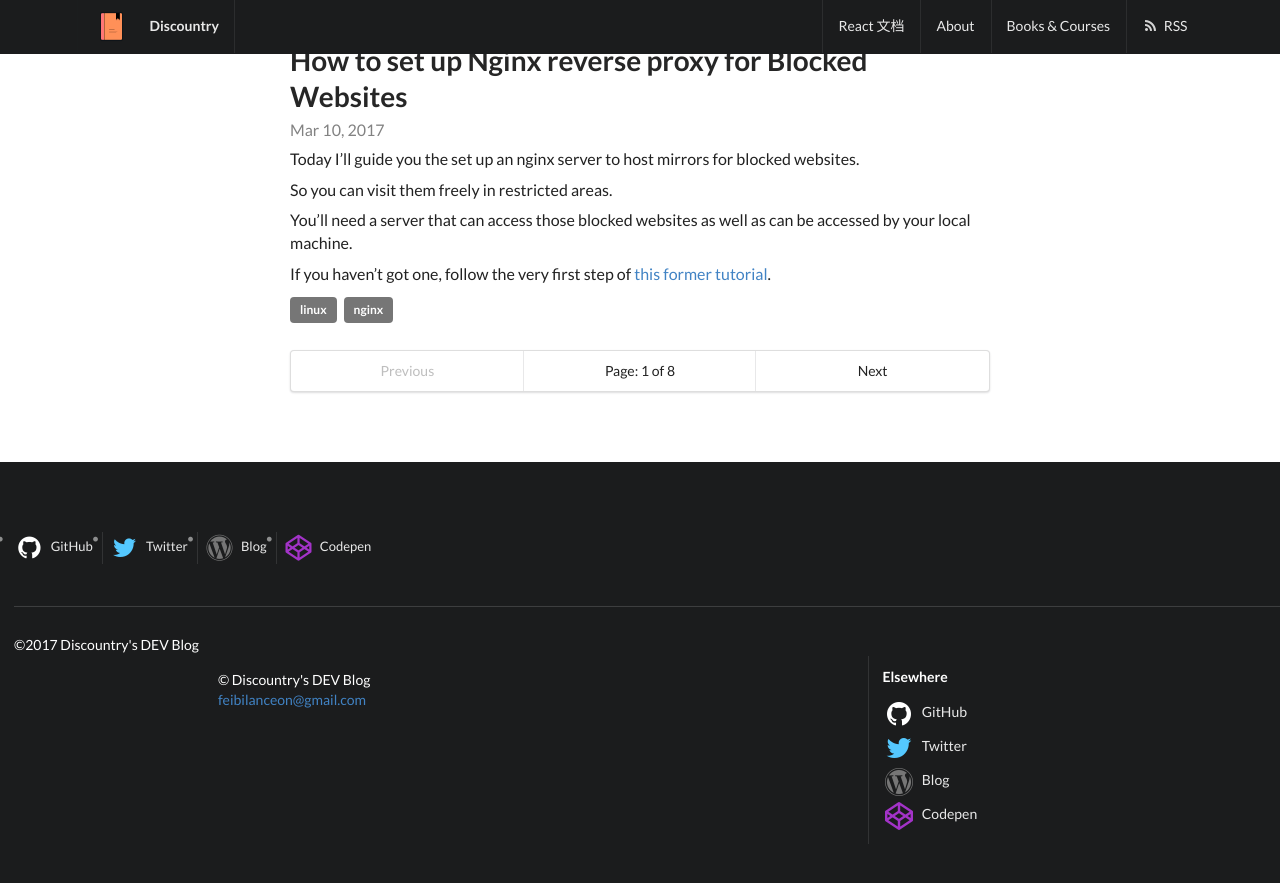
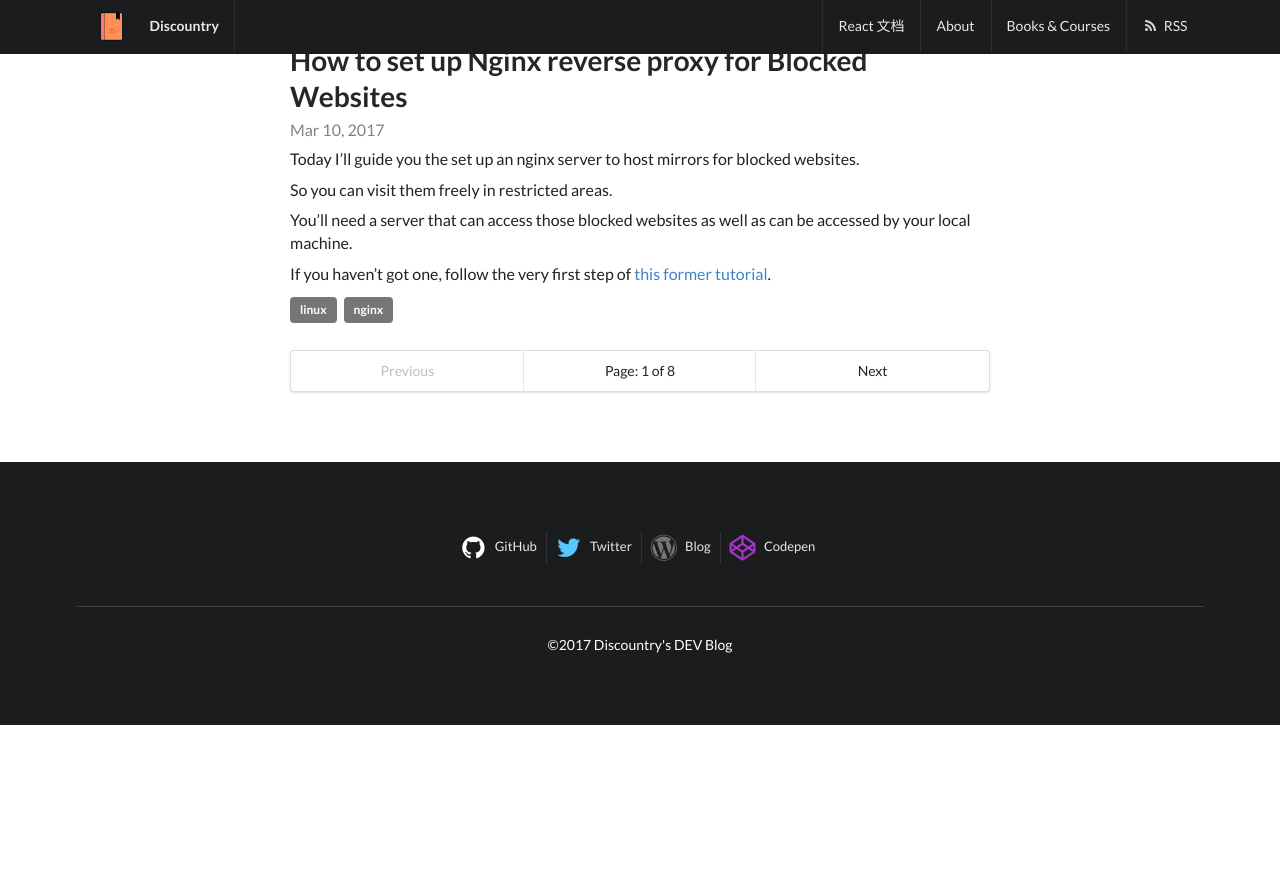
Before and after one commit to discountry/discountry.github.io, a Jekyll site: the page built from index.html, in a window 1280 px wide and 900 px high, scrolled down 1534 px. Shown: the top 883 px of the window. Built offline with Jekyll 4.4.1, drawn with Linux system fonts in a browser that asks for light colours; the list of posts is cut into pages by our own code; after the commit the page ends 2259 px from its top, so only the background shows below that.

Commit message:
change footer

```diff
--- a/_includes/footer.html
+++ b/_includes/footer.html
@@ -1,86 +1,41 @@
 <footer class="ui inverted vertical footer segment">
-  <div class="container">
-      <ul class="ui horizontal inverted small divided link list">
+  <div class="ui center aligned container">
+      <div class="ui horizontal inverted small divided link list">
           {% if site.github_username %}
-          <li class="item">
+          <div class="item">
             <a href="https://github.com/{{ site.github_username }}">
               <i class="big inverted icon github"></i>
               <span class="username">GitHub</span>
             </a>
-          </li>
+          </div>
           {% endif %}
           {% if site.twitter_username %}
-          <li class="item">
+          <div class="item">
             <a href="https://twitter.com/{{ site.twitter_username }}">
               <i class="big inverted blue icon twitter"></i>
               <span class="username">Twitter</span>
             </a>
-          </li>
+          </div>
           {% endif %}
           {% if site.wordpress_site %}
-          <li class="item">
+          <div class="item">
             <a href="{{ site.wordpress_site }}">
               <i class="big grey icon wordpress"></i>
               <span class="username">Blog</span>
             </a>
-          </li>
+          </div>
           {% endif %}
           {% if site.codepen_username %}
-          <li class="item">
+          <div class="item">
             <a href="https://codepen.io/{{ site.codepen_username }}">
               <i class="big purple icon codepen"></i>
               <span class="username">Codepen</span>
             </a>
-          </li>
+          </div>
           {% endif %}
-        </ul>
-        <div class="ui inverted section divider"></div>
-        <p>&copy;<script type="text/javascript">document.write(new Date().getFullYear());</script> {{ site.description }}</p>
-    <div class="ui stackable inverted divided page grid">
-      <div class="twelve wide column">
-          <div class="ui inverted link list">
-          <li>&copy; {{ site.description }}</li>
-          <li><a href="mailto:{{ site.email }}">{{ site.email }}</a></li>
-          </div>
-      </div>
-      <div class="four wide column">
-        <h5 class="ui inverted header">Elsewhere</h5>
-        <div class="ui inverted link list">
-        {% if site.github_username %}
-          <li class="item">
-            <a href="https://github.com/{{ site.github_username }}">
-              <i class="big inverted icon github"></i>
-              <span class="username">GitHub</span>
-            </a>
-          </li>
-          {% endif %}
-          {% if site.twitter_username %}
-          <li class="item">
-            <a href="https://twitter.com/{{ site.twitter_username }}">
-              <i class="big inverted blue icon twitter"></i>
-              <span class="username">Twitter</span>
-            </a>
-          </li>
-          {% endif %}
-          {% if site.wordpress_site %}
-          <li class="item">
-            <a href="{{ site.wordpress_site }}">
-              <i class="big grey icon wordpress"></i>
-              <span class="username">Blog</span>
-            </a>
-          </li>
-          {% endif %}
-          {% if site.codepen_username %}
-          <li class="item">
-            <a href="https://codepen.io/{{ site.codepen_username }}">
-              <i class="big purple icon codepen"></i>
-              <span class="username">Codepen</span>
-            </a>
-          </li>
-          {% endif %}
-        </div>
-      </div>
     </div>
+    <div class="ui inverted section divider"></div>
+    <p>&copy;<script type="text/javascript">document.write(new Date().getFullYear());</script> {{ site.description }}</p>
   </div>
 </footer>
 
```
